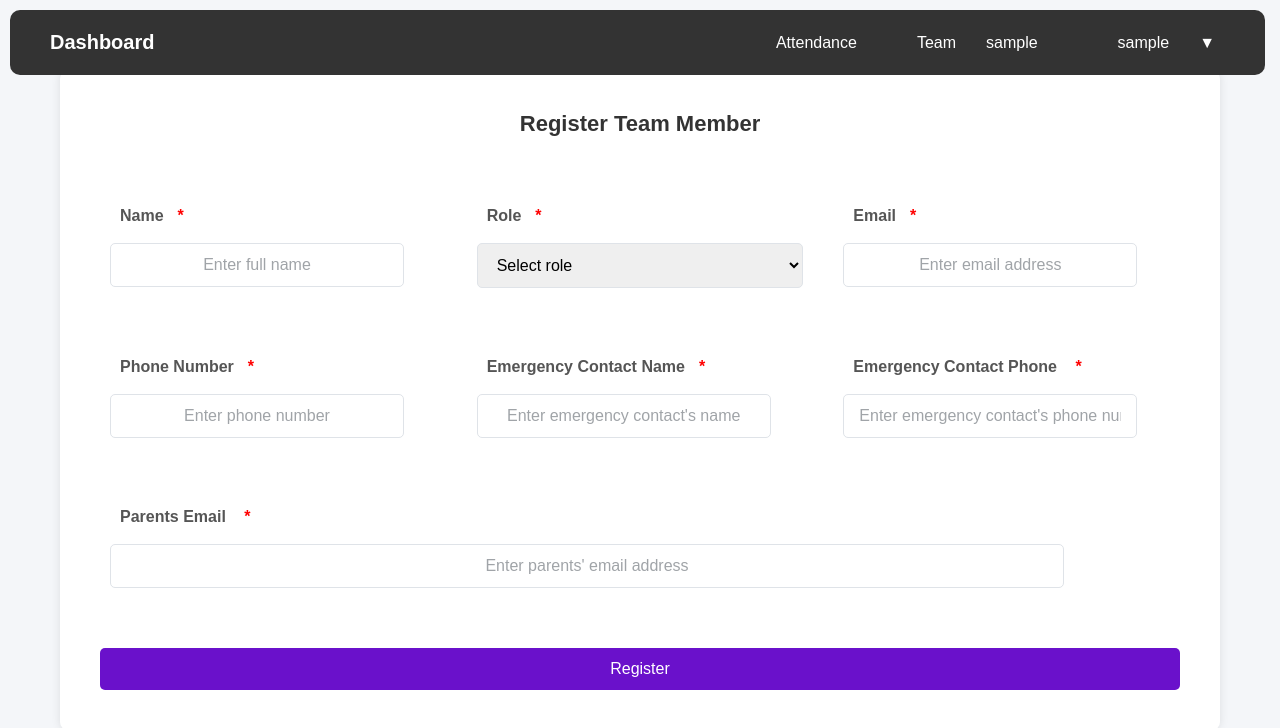
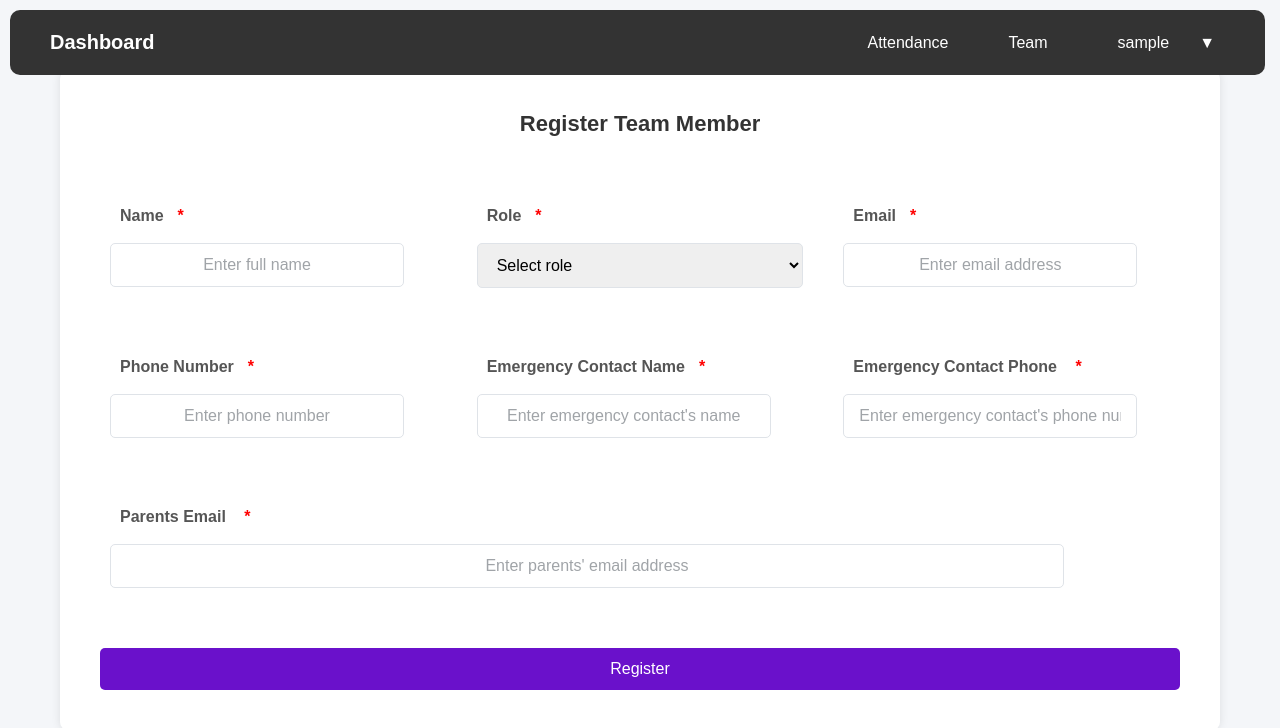
Before and after one commit to bhotw/354_attendance, a React (Create React App) app in the folder admin/: page /register-team-member in a window 1280 px wide. Shown: the top 728 px of the page. Built offline with nearby package versions, Linux system fonts and the light colour scheme; sample sign-in values are in the browser's storage.

Commit message:
fixing the navbar

```diff
--- a/admin/src/components/Navbar.js
+++ b/admin/src/components/Navbar.js
@@ -82,7 +82,6 @@ const Navbar = () => {
           )}
         </div>
 
-        <span className="username">{username}</span>
         <div className="dropdown">
           <button onClick={() => setIsDropdownOpen(!isDropdownOpen)} className="dropdown-toggle">
           <span className="username">{username}</span>
```
